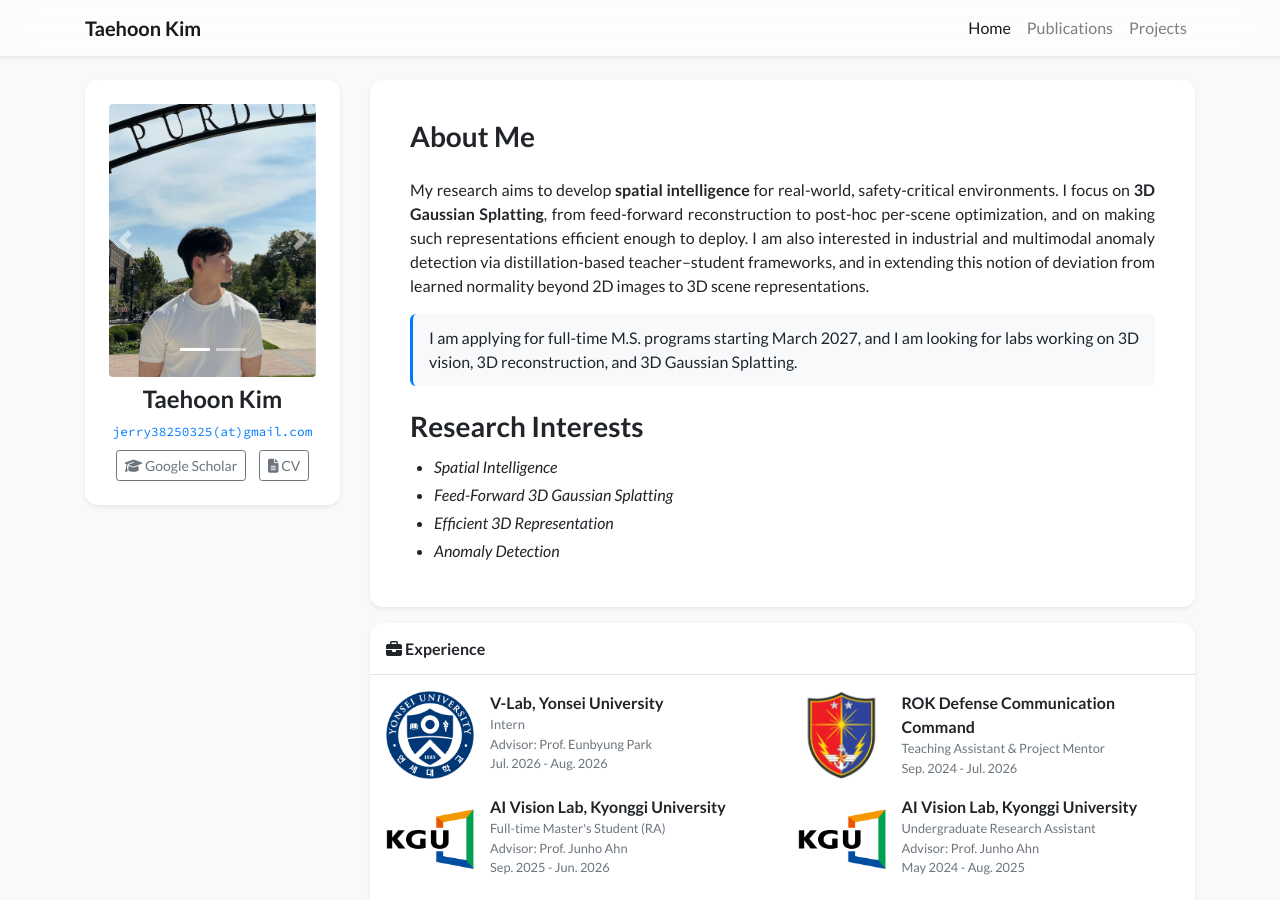
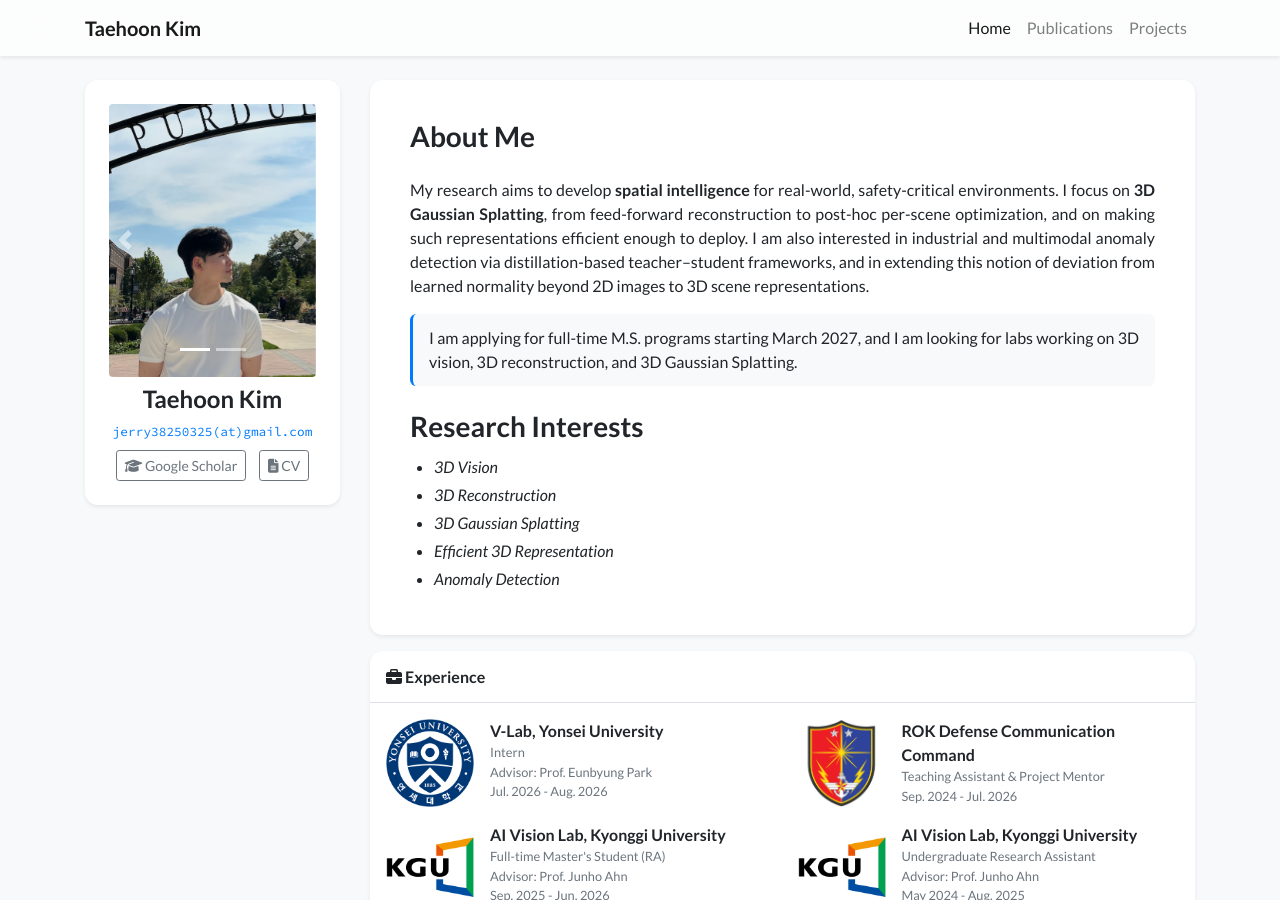
Before and after one commit to Maruu0127/Maruu0127.github.io, a Jekyll site: the page built from index.html, in a window 1280 px wide and 900 px high. Built offline with Jekyll 4.4.1, drawn with Linux system fonts in a browser that asks for light colours; nearby versions of some CDN libraries; a style sheet for code colours, icons or effects is not loaded.

Commit message:
Update research interests from the CV; settle author spelling
- Research interests now mirror the CV keywords: 3D vision, 3D
  reconstruction, 3D Gaussian Splatting, efficient 3D representation,
  anomaly detection
- Spell the co-author as Jiyoung Na in all three papers
- Refresh the CV PDF

Co-Authored-By: Claude Opus 5 <noreply@anthropic.com>
Claude-Session: https://claude.ai/code/session_01F2enPiZjH6JrzM4YXPREvx

```diff
--- a/_data/profile.yml
+++ b/_data/profile.yml
@@ -30,8 +30,9 @@ short_bio: >-
 
 # --- 관심 연구 분야 (홈 화면 About Me 아래 카드에 표시) ---
 research_interests:
-- "Spatial Intelligence"
-- "Feed-Forward 3D Gaussian Splatting"
+- "3D Vision"
+- "3D Reconstruction"
+- "3D Gaussian Splatting"
 - "Efficient 3D Representation"
 - "Anomaly Detection"
 
```
Also changed, not shown: _publications/2023/2023-kiit-delivery.md (+1 -1 lines), _publications/2024/2024-jksci-queue.md (+1 -1 lines), _publications/2024/2024-ksii-bus.md (+1 -1 lines), 1 other file.
